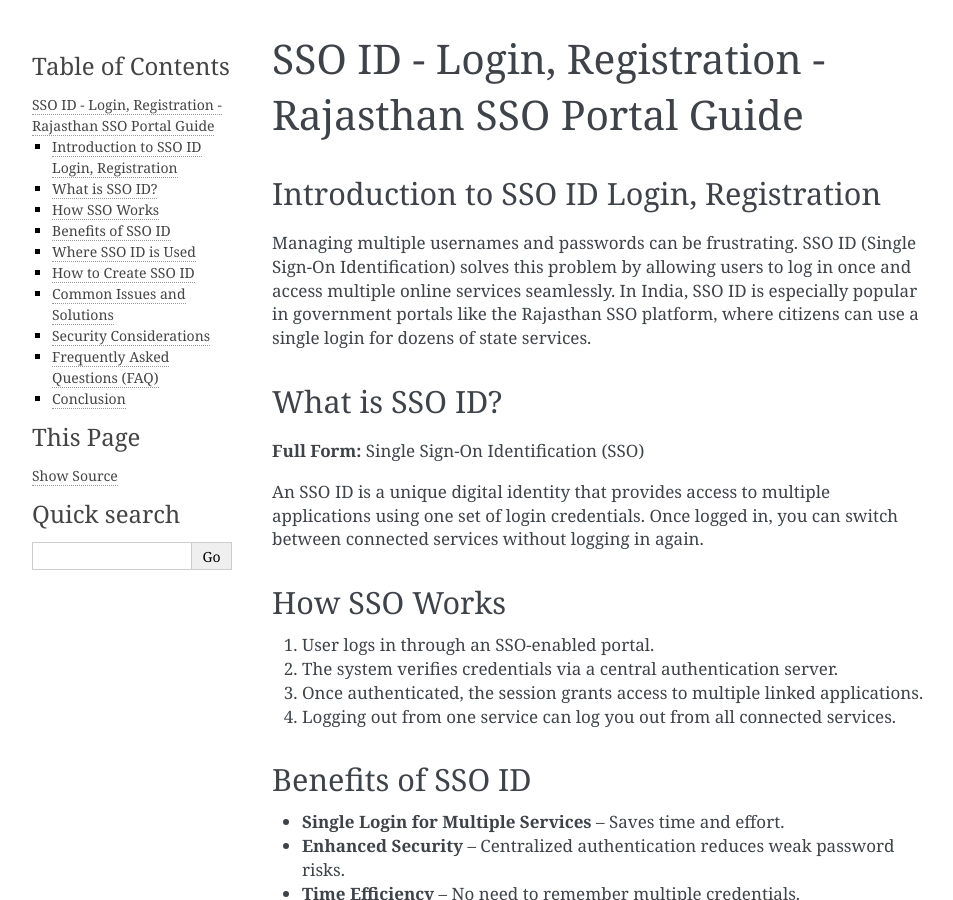
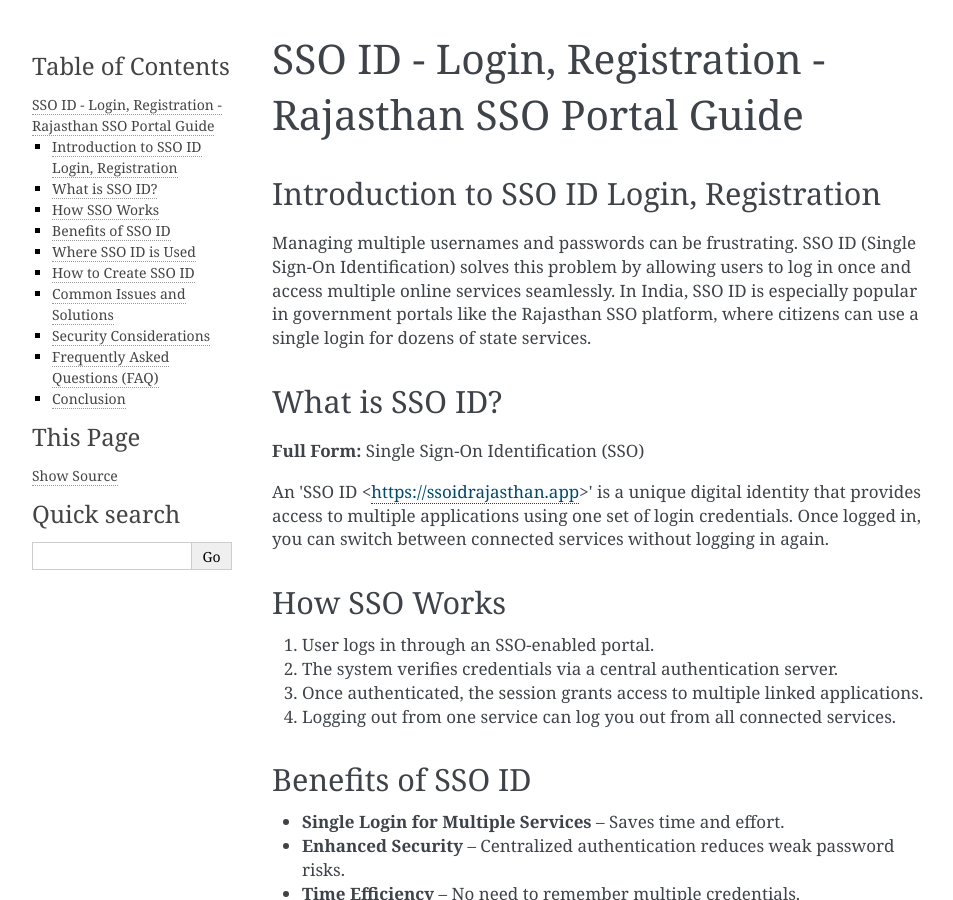
Before and after one commit to parivahan-sewa/ssorajasthan, a Sphinx documentation site: the page built from docs/index.rst, in a window 1280 px wide and 900 px high. Shown: the whole window, without its empty margins (148-1101 px from the left). Built offline with Sphinx 7.4.7, drawn with Linux system fonts in a browser that asks for light colours; some of the changed lines change nothing that is shown.

Commit message:
Add hyperlink to SSO ID definition in index.rst for clarity

```diff
--- a/docs/index.rst
+++ b/docs/index.rst
@@ -19,7 +19,7 @@
 ---------------
 **Full Form:** Single Sign-On Identification (SSO)
 
-An SSO ID is a unique digital identity that provides access to multiple applications using one set of login credentials. Once logged in, you can switch between connected services without logging in again.
+An 'SSO ID <https://ssoidrajasthan.app>' is a unique digital identity that provides access to multiple applications using one set of login credentials. Once logged in, you can switch between connected services without logging in again.
 
 How SSO Works
 -------------
```
